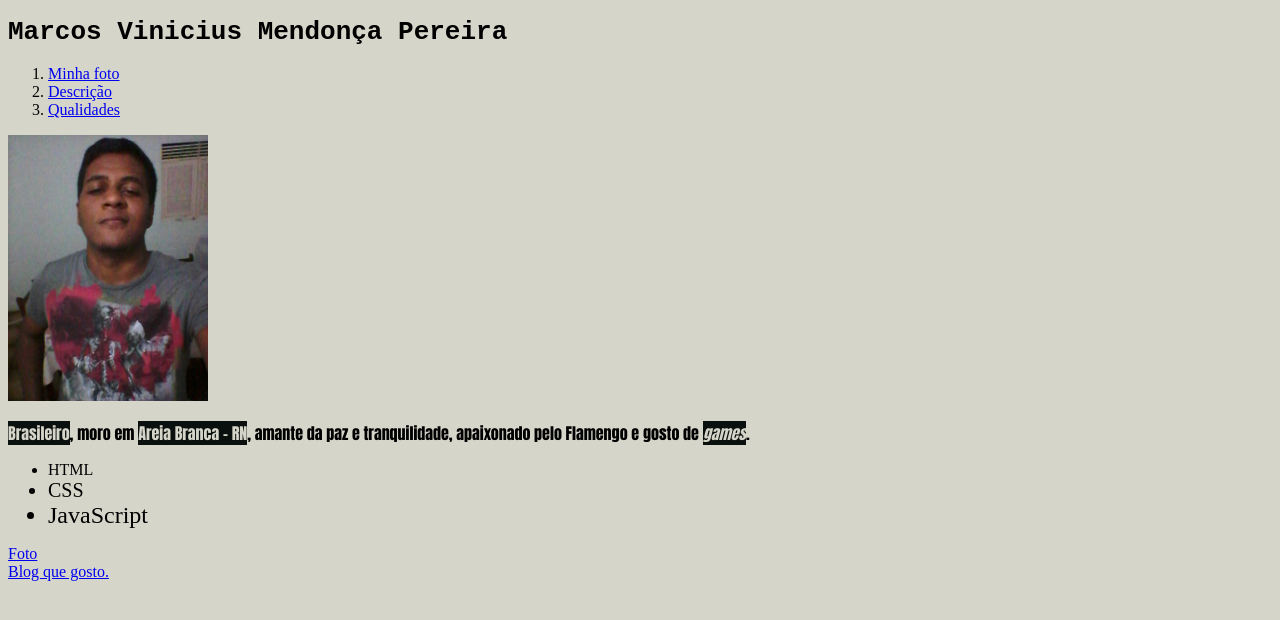
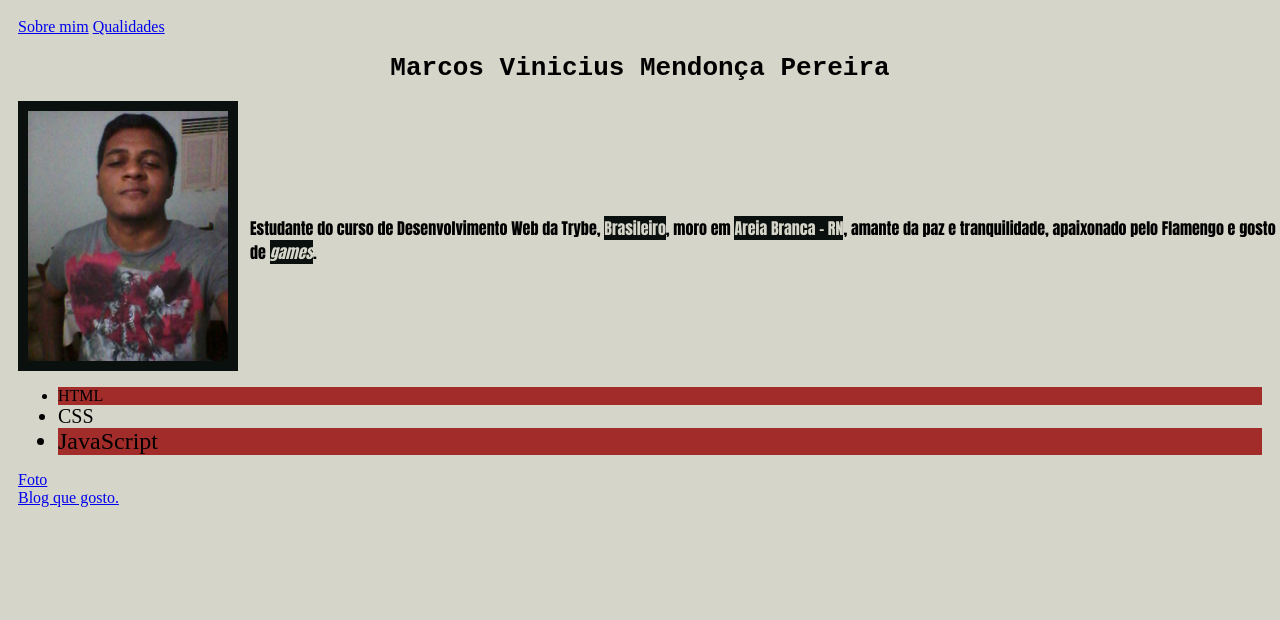
Before and after one commit to MarcosVinicius-iwnl/MarcosVinicius-iwnl.github.io, a plain HTML site: page index.html in a window 1280 px wide. Drawn offline with Linux system fonts and the light colour scheme.

Commit message:
cria o arquivo style.css e adiciona mais algumas algumas alteração no estilo da página

```diff
--- a/index.html
+++ b/index.html
@@ -5,44 +5,22 @@
     <meta http-equiv="X-UA-Compatible" content="IE=edge">
     <meta name="viewport" content="width=device-width, initial-scale=1.0">
     <title>Marcos Vinicius Mendonça Pereira</title>
-    <style>
-        h1 {
-            font-family: monospace;
-        }
-        p {
-            font-family: Impact, Haettenschweiler, 'Arial Narrow Bold', sans-serif;
-        }
-        body {
-            background-color:#D6D5C9;
-        }
-        .palavra-destaque {
-            background-color: #0A100D;
-            color: #D6D5C9;
-        }
-        .tamanho1 {
-            font-size: 1em;
-        }
-        .tamanho2 {
-            font-size: 1.25em;
-        }
-        .tamanho3 {
-            font-size: 1.5em;
-        }
-    </style>
+    <link rel="stylesheet" href="style.css">
 </head>
 <body>
+    <a href="#descrição">Sobre mim</a>
+    <a href="#qualidades">Qualidades</a>
+    <div>
         <h1>
             Marcos Vinicius Mendonça Pereira
         </h1>
-    <ol>
-        <li><a href="#mv-foto">Minha foto</a></li>
-        <li><a href="#descrição">Descrição</a></li>
-        <li><a href="#qualidades">Qualidades</a></li>
-    </ol>
+        <div class="image-container">
             <img id="mv-foto" src="MVFOTO.jpg" alt="Foto de Marcos Vinicius" width="200px">
             <p id="descrição">
-        <strong class="palavra-destaque">Brasileiro</strong>, moro em <strong class="palavra-destaque">Areia Branca - RN</strong>, amante da paz e tranquilidade, apaixonado pelo <strong>Flamengo</strong> e gosto de <em class="palavra-destaque">games</em>.
+                Estudante do curso de Desenvolvimento Web da Trybe, <strong class="palavra-destaque">Brasileiro</strong>, moro em <strong class="palavra-destaque">Areia Branca - RN</strong>, amante da paz e tranquilidade, apaixonado pelo <strong>Flamengo</strong> e gosto de <em class="palavra-destaque">games</em>.
             </p>
+        </div>
+    </div>
     <ul id="qualidades">
         <li class="tamanho1">HTML</li>
         <li class="tamanho2">CSS</li>
--- /dev/null
+++ b/style.css
@@ -0,0 +1,40 @@
+h1 {
+    font-family: monospace;
+    text-align: center;
+}
+#mv-foto {
+    float: left;
+    height: 250px;
+    padding: 10px;
+    background-color: #0A100D;
+}
+p {
+    font-family: Impact, Haettenschweiler, 'Arial Narrow Bold', sans-serif;
+    position: absolute;
+    left: 250px;
+    top: 200px;
+}
+body {
+    background-color:#D6D5C9;
+    padding: 10px;
+}
+.palavra-destaque {
+    background-color: #0A100D;
+    color: #D6D5C9;
+}
+.tamanho1 {
+    font-size: 1em;
+}
+.tamanho2 {
+    font-size: 1.25em;
+}
+.tamanho3 {
+    font-size: 1.5em;
+}
+.image-container {
+    height: 270px;
+}
+
+ul li:nth-child(odd) {
+    background-color: #A22C29;
+}
```
Lines whose indentation alone changed are shown as unchanged.
